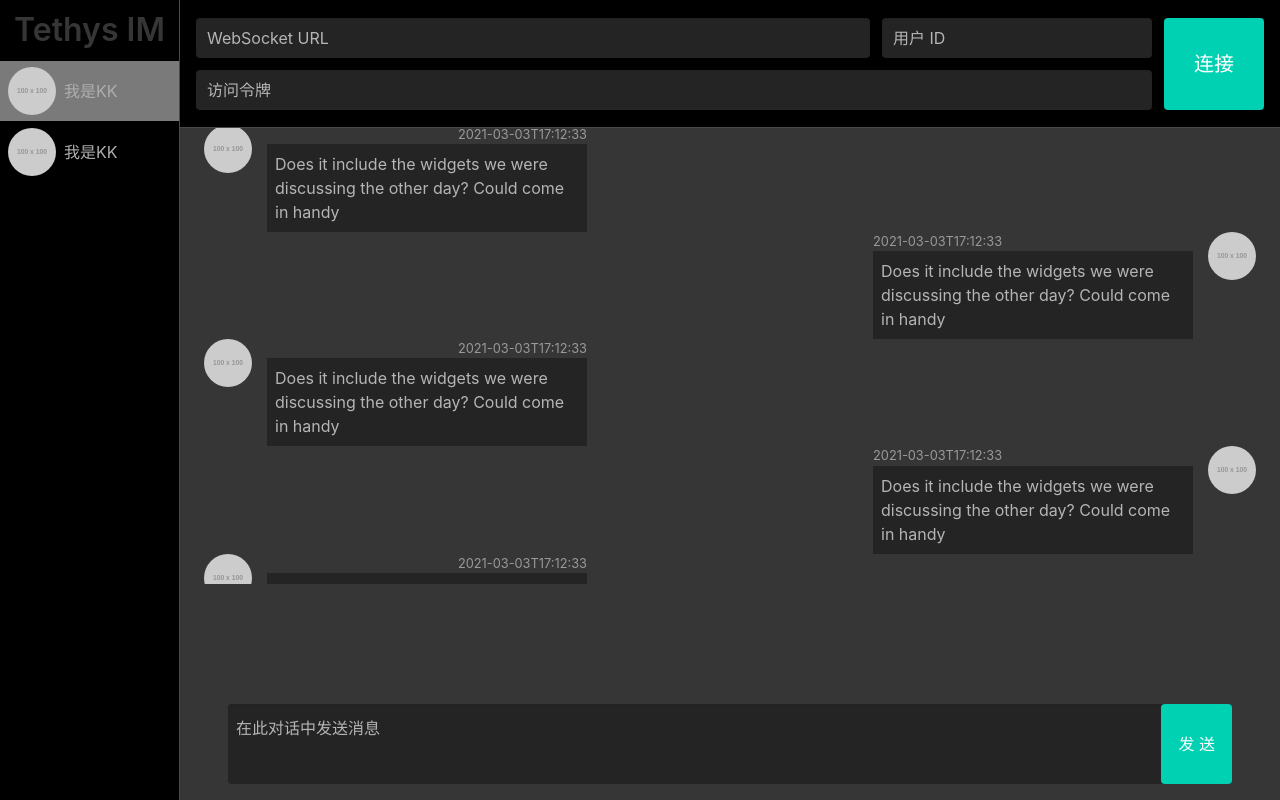
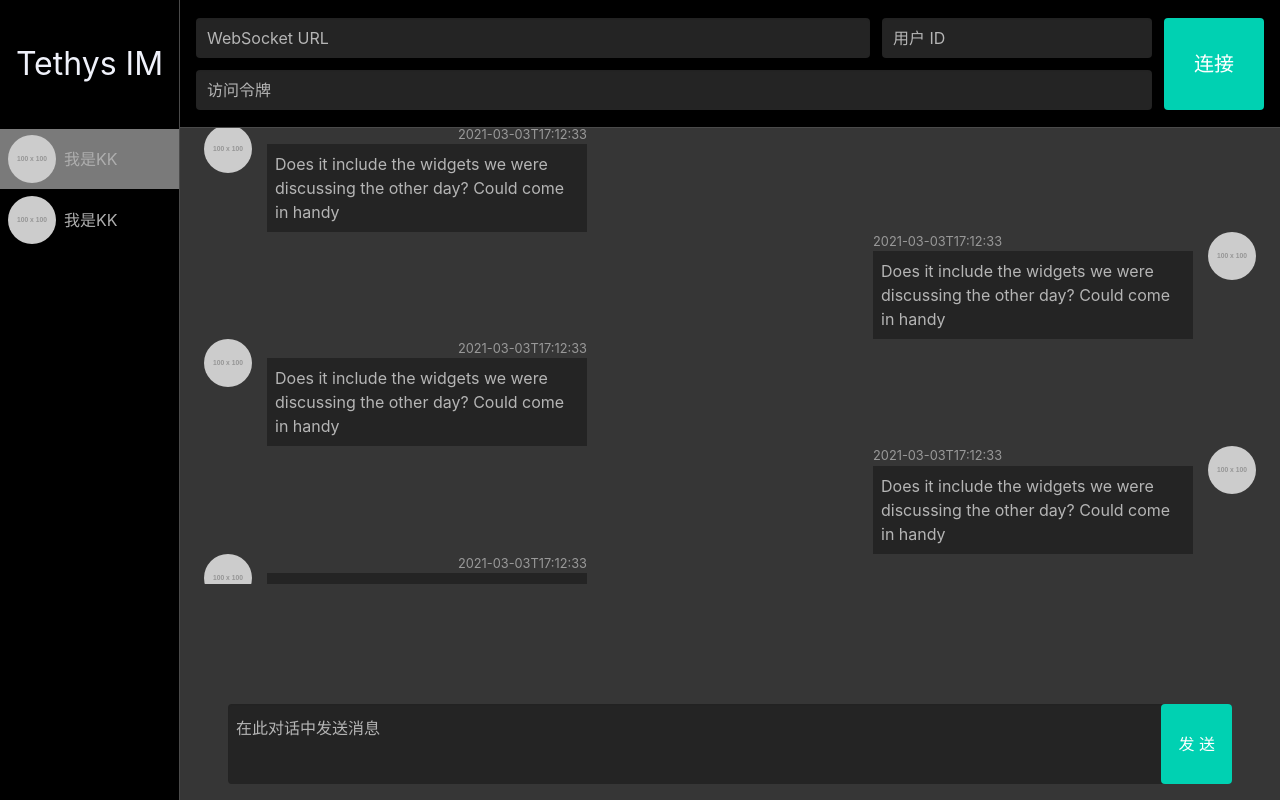
Before and after one commit to chenfeng107/alibaba, a Vue app in the folder tethys-web/: page / in a window 1280 px wide. Built offline with nearby package versions, Linux system fonts and the light colour scheme.

Commit message:
更新样式

```diff
--- a/tethys-web/src/App.vue
+++ b/tethys-web/src/App.vue
@@ -5,8 +5,10 @@
         <chat-header></chat-header>
       </div>
       <div class="chat-left">
-        <div class="has-text-centered py-3">
-          <h1 class="title">Tethys IM</h1>
+        <div class="brand py-3">
+          <a href="https://gitee.com/kk70/tethys" target="_blank">
+            <div class="is-size-3 has-text-link-light">Tethys IM</div></a
+          >
         </div>
         <chat-session-list></chat-session-list>
       </div>
@@ -46,6 +48,13 @@ export default defineComponent({
   height: 100%;
   max-height: 100vh;
   overflow: hidden;
+}
+
+.brand {
+  display: flex;
+  height: var(--chat-top-height);
+  justify-content: center;
+  align-items: center;
 }
 
 .chat-container .chat-inner {
```
